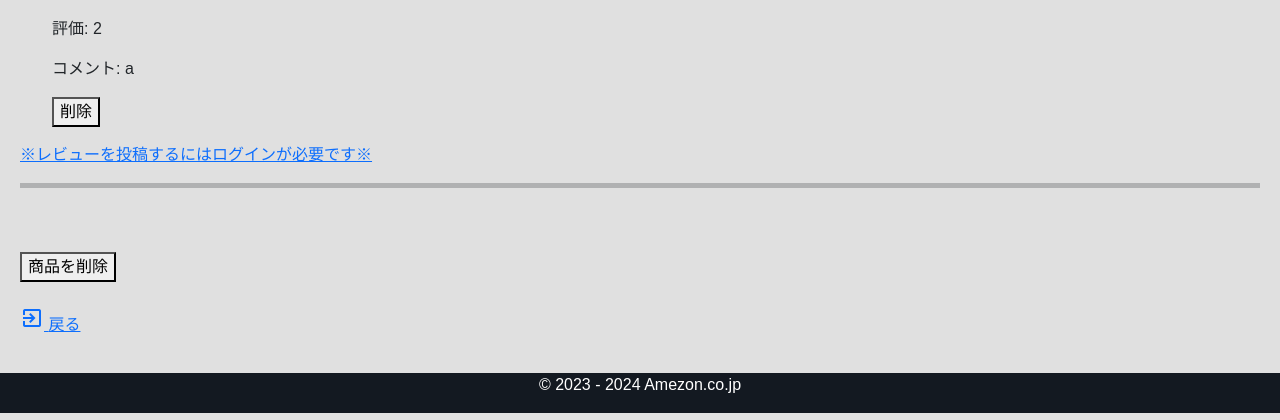
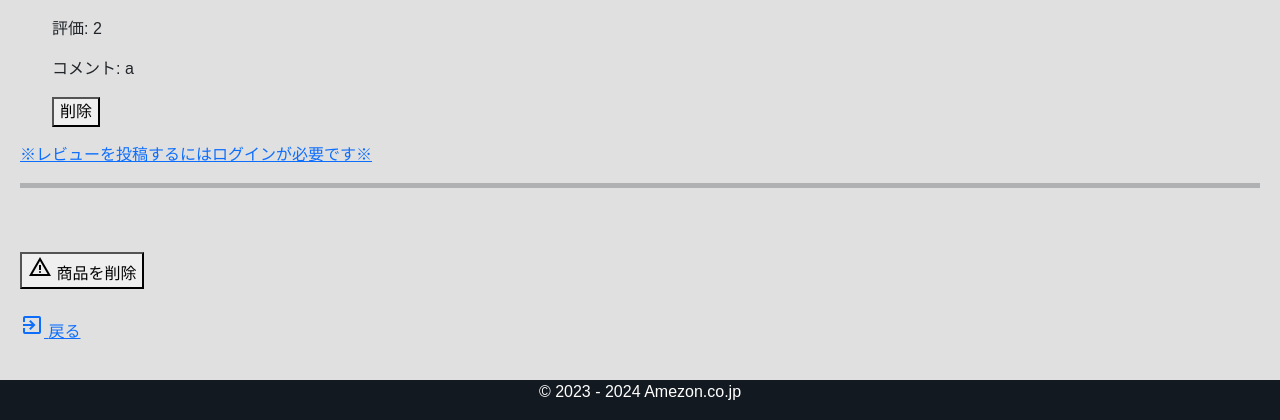
Before and after one commit to shomaozasa/NenkanSeisaku, a Django app: page /product/4 in a window 1280 px wide. Shown: the part 1350-1770 px from the top of the page. Run offline with Django 4.2, Linux system fonts and the light colour scheme; data comes from the database, SQL or seed files in the repository.

Commit message:
Update product.html

```diff
--- a/amazon/templates/product.html
+++ b/amazon/templates/product.html
@@ -89,7 +89,11 @@ person_pin
 <br><br>
 <form id="delete-product-form" action="{% url 'amazon:product_delete' product_id=product.product_id %}" method="post">
   {% csrf_token %}
-  <button id="delete-product-button" type="submit"><span id="delete_a_product">商品を削除</span></button>
+  <button id="delete-product-button" type="submit">
+    <span class="material-symbols-outlined">
+      warning
+    </span>
+    <span id="delete_a_product">商品を削除</span></button>
 </form>
 <br>
 <p><a href="{% url 'amazon:index' %}">
```
